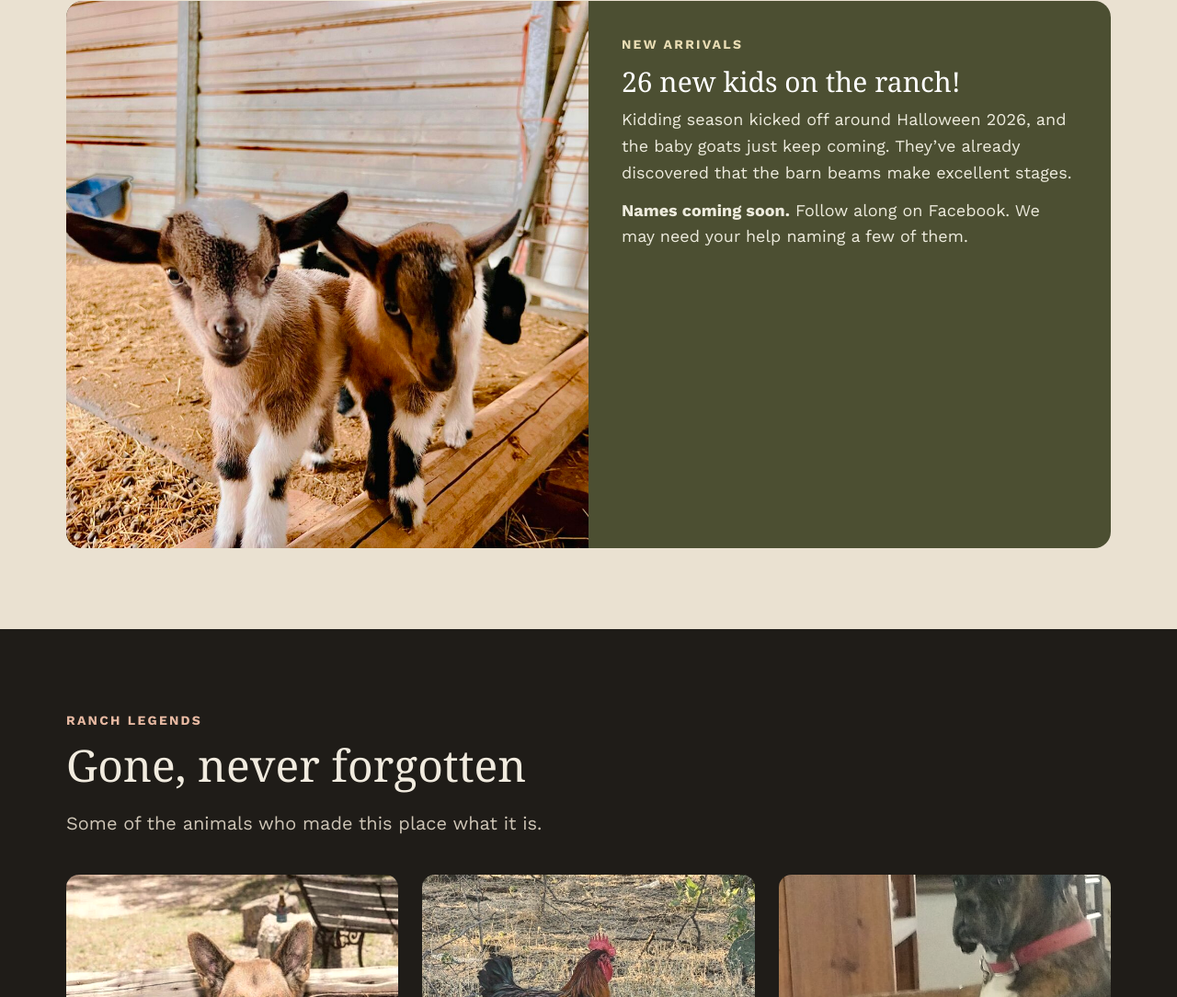
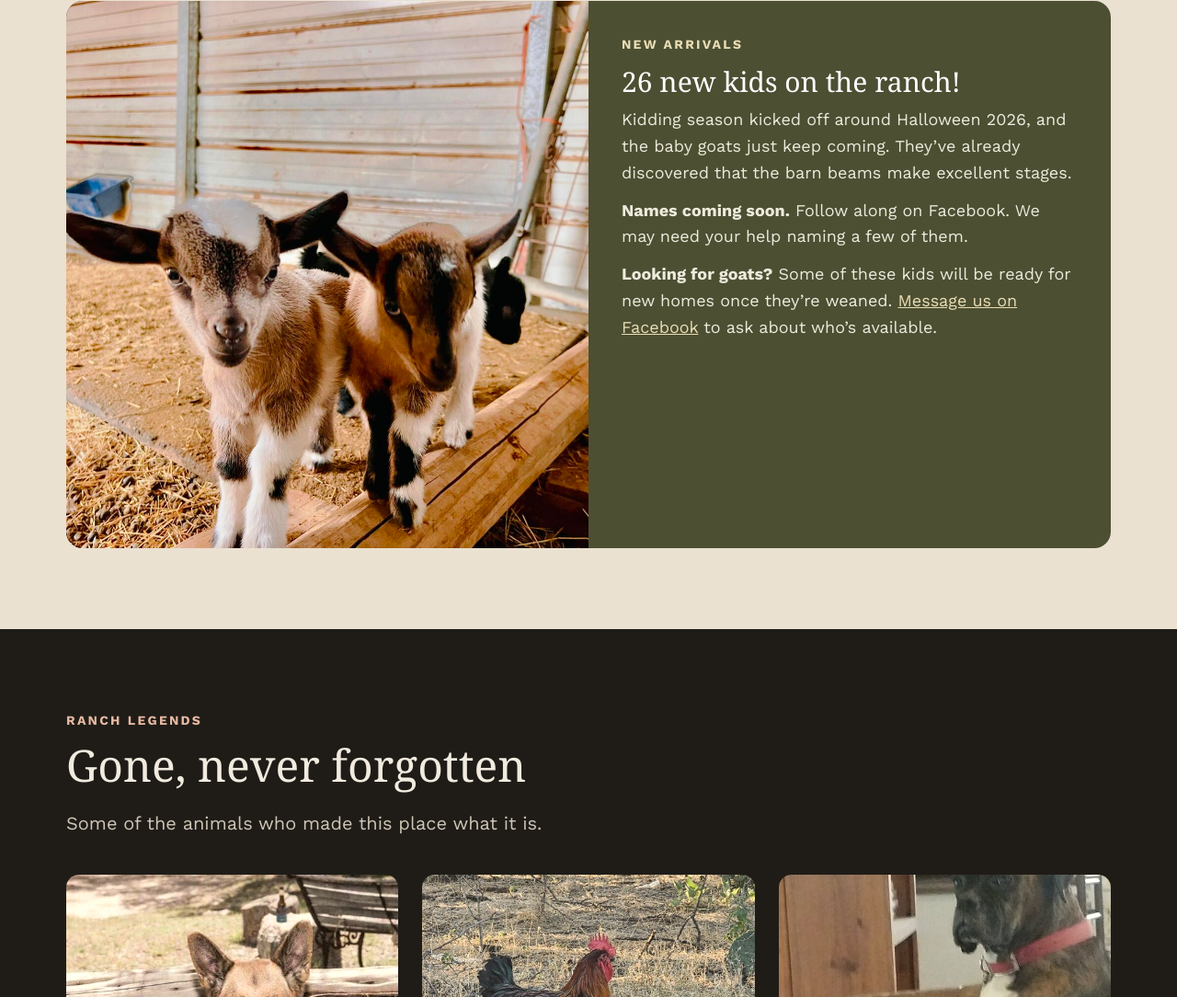
Before and after one commit to roperwtxb-tech/ropedinranch-app, a plain HTML site: page index.html in a window 1280 px wide. Shown: the part 2994-4078 px from the top of the page at 92% size. Drawn offline with nearby package versions, Linux system fonts and the light colour scheme; a web font is replaced by a local one.

Commit message:
Goats for sale

```diff
--- a/index.html
+++ b/index.html
@@ -228,6 +228,7 @@
           <h3>26 new kids on the ranch!</h3>
           <p>Kidding season kicked off around Halloween 2026, and the baby goats just keep coming. They&rsquo;ve already discovered that the barn beams make excellent stages.</p>
           <p><b>Names coming soon.</b> Follow along on Facebook. We may need your help naming a few of them.</p>
+          <p><b>Looking for goats?</b> Some of these kids will be ready for new homes once they&rsquo;re weaned. <a href="https://www.facebook.com/ropedinranch" style="color:#E9DDB4;text-decoration:underline">Message us on Facebook</a> to ask about who&rsquo;s available.</p>
         </div>
       </div>
     </div>
```
